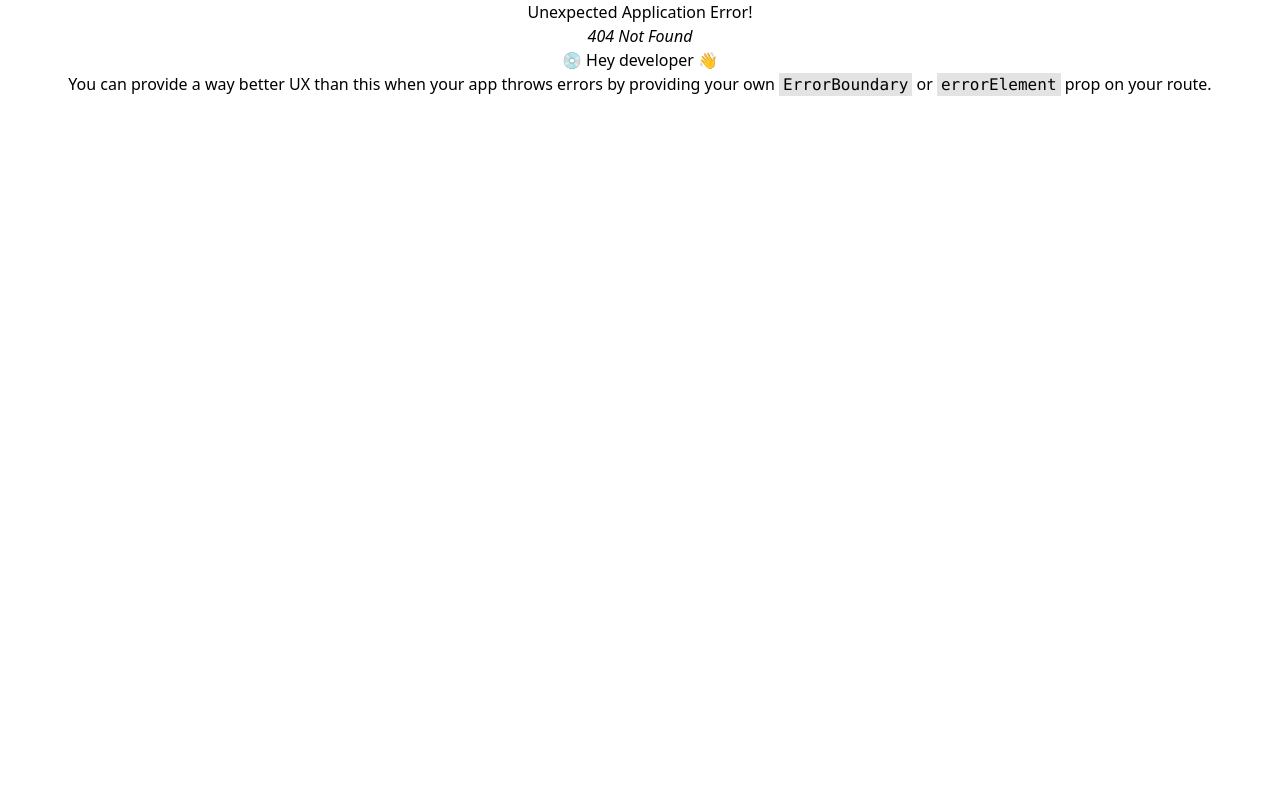
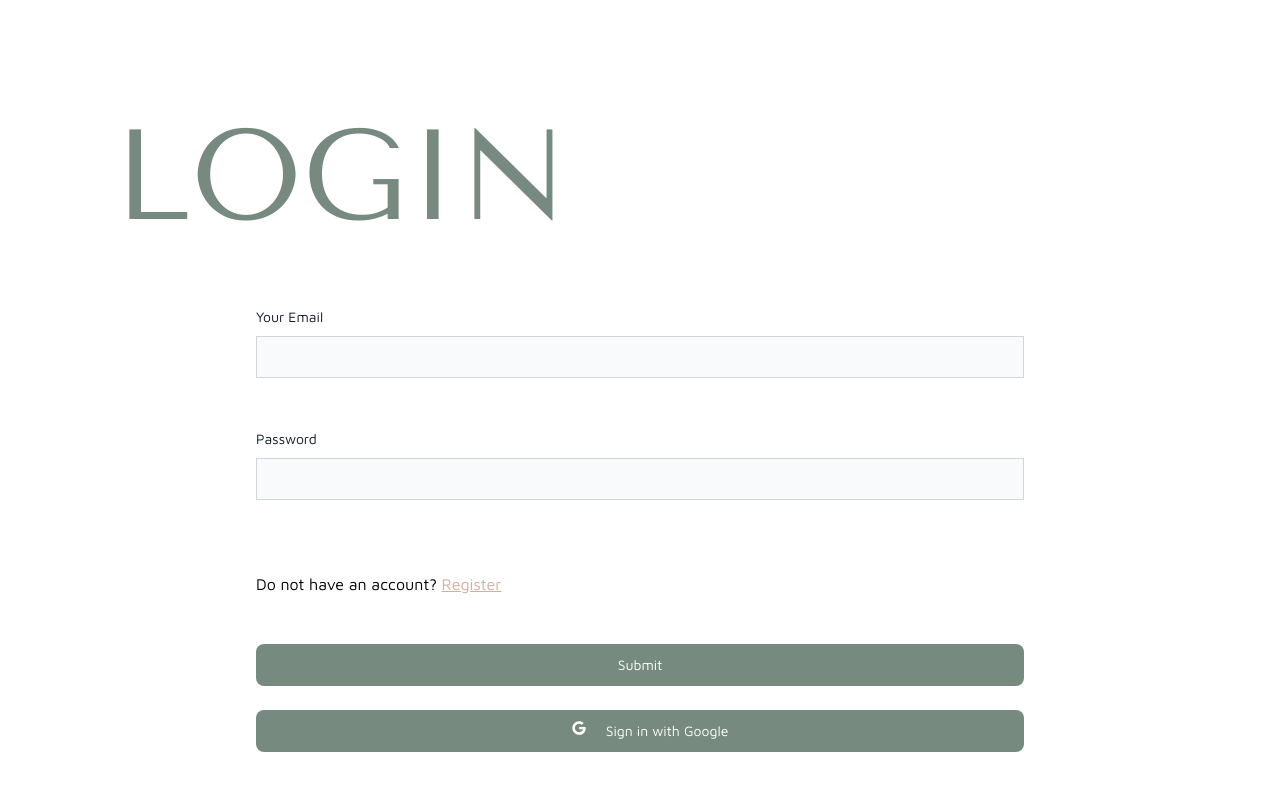
Before and after one commit to OdinPie/boi-de-boi-ne-client, a React (Vite) app: page /login in a window 1280 px wide. Before the commit this address had no page. Shown: the top 790 px of the page. Built offline with nearby package versions, Linux system fonts and the light colour scheme; no server answers; a web font is replaced by a local one.

Commit message:
Login page completed

```diff
--- a/package.json
+++ b/package.json
@@ -10,16 +10,19 @@
     "preview": "vite preview"
   },
   "dependencies": {
+    "firebase": "^10.5.2",
     "flowbite-react": "^0.6.4",
     "framer-motion": "^10.16.4",
     "localforage": "^1.10.0",
     "match-sorter": "^6.3.1",
     "react": "^18.2.0",
     "react-dom": "^18.2.0",
+    "react-icons": "^4.11.0",
     "react-router-dom": "^6.18.0",
     "react-simple-typewriter": "^5.0.1",
     "sort-by": "^1.2.0",
-    "styled-components": "^6.1.0"
+    "styled-components": "^6.1.0",
+    "sweetalert2": "^11.9.0"
   },
   "devDependencies": {
     "@types/react": "^18.2.15",
--- /dev/null
+++ b/src/Authentication/Login.jsx
@@ -0,0 +1,64 @@
+import { Button, Label, TextInput } from 'flowbite-react';
+import { useScroll, useTransform, motion } from 'framer-motion';
+import { useContext } from 'react';
+import { Link, useNavigate } from 'react-router-dom';
+import { AuthContext } from '../AuthProvider/AuthProvider';
+import { FaGoogle } from 'react-icons/fa';
+import Swal from 'sweetalert2';
+const Login = () => {
+    const { loginUser, signWithGoogle } = useContext(AuthContext);
+    const { scrollYProgress } = useScroll();
+    let x = useTransform(scrollYProgress, [0,1], [0, -200]);
+    const navigate = useNavigate();
+    const handleSubmit = e =>{
+        e.preventDefault();
+        const form = e.target;
+        const email = form.email.value;
+        const password = form.password.value;
+        console.log(email, password);
+        //login
+        loginUser(email, password)
+        .then(res=>{
+            navigate('/');
+        })
+        .catch(err=>{
+            Swal.fire({
+                icon: "error",
+                title: "Oops...",
+                text: `${err.message}`
+              });
+        })
+    }
+    return (
+        <div className='my-28'>
+        <motion.h1 className="text-9xl font-tenor uppercase transition-all ease-in-out text-greenish" style={{translateX: 0, transitionDuration: '3s',x}} animate={{translateX: -100}} initial={{ opacity: 0 }}
+    whileInView={{ opacity: 1}}>login</motion.h1>
+        <motion.form onSubmit={handleSubmit} initial={{ opacity: 0 }} whileInView={{ opacity: 1}} className="max-w-3xl mx-auto text-left font-maven my-16">
+
+
+      <div>
+        <div className="mb-2 block">
+          <Label htmlFor="email1" value="Your Email" />
+        </div>
+        <TextInput style={{borderRadius:0}} id="email1" name='email' type="email" placeholder="" required />
+      </div>
+      <br /><br />
+      <div>
+
+        <div>
+        <div className="mb-2 block">
+          <Label htmlFor="pass" value="Password" />
+        </div>
+        <TextInput style={{borderRadius:0}} id="pass" name='password' type="password" required />
+      </div>
+
+      </div>
+      <br /><br /><br />
+      <p>Do not have an account? <Link className='text-salmon underline' to='/register'>Register</Link></p><br /><br />
+      <Button className='bg-greenish w-full' type="submit">Submit</Button><br />
+      <Button className='bg-greenish w-full' onClick={signWithGoogle}><FaGoogle className='mx-5'></FaGoogle>Sign in with Google</Button>
+    </motion.form></div>
+    );
+};
+
+export default Login;
--- /dev/null
+++ b/src/Firebase/Firebase.config.js
@@ -0,0 +1,18 @@
+// Import the functions you need from the SDKs you need
+import { initializeApp } from "firebase/app";
+// TODO: Add SDKs for Firebase products that you want to use
+// https://firebase.google.com/docs/web/setup#available-libraries
+
+// Your web app's Firebase configuration
+const firebaseConfig = {
+  apiKey: import.meta.env.VITE_APIKEY,
+  authDomain: import.meta.env.VITE_AUTHDOMAIN,
+  projectId: import.meta.env.VITE_PROJECTID,
+  storageBucket: import.meta.env.VITE_STORAGEBUCKET,
+  messagingSenderId: import.meta.env.VITE_MESSAGINGSENDERID,
+  appId: import.meta.env.VITE_APPID,
+};
+
+// Initialize Firebase
+const app = initializeApp(firebaseConfig);
+export default app;
--- a/src/main.jsx
+++ b/src/main.jsx
@@ -3,9 +3,12 @@ import ReactDOM from 'react-dom/client'
 import './index.css'
 import { router } from './Routes/Routes'
 import { RouterProvider } from 'react-router-dom'
+import AuthProvider from './AuthProvider/AuthProvider'
 
 ReactDOM.createRoot(document.getElementById('root')).render(
   <React.StrictMode>
+    <AuthProvider>
     <RouterProvider router={router}></RouterProvider>
+    </AuthProvider>
   </React.StrictMode>,
 )
```
Also changed, not shown: src/Routes/Routes.jsx (+10 -0 lines), 2 other files (tests, documents, lock files or other folders).
